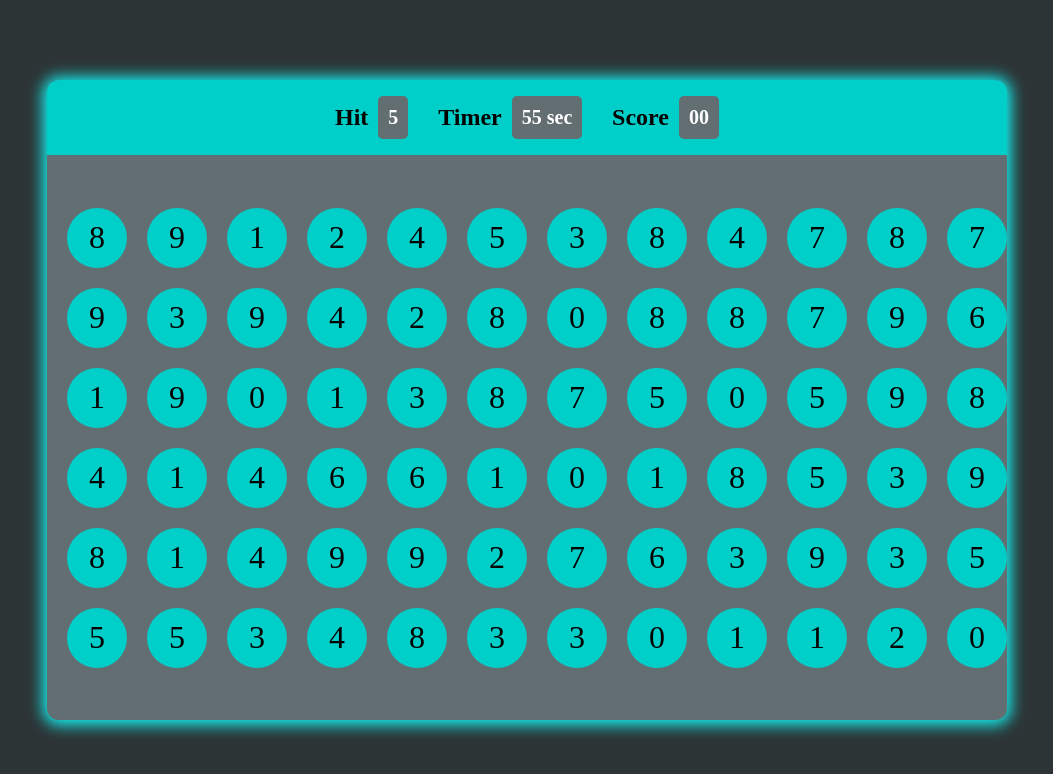
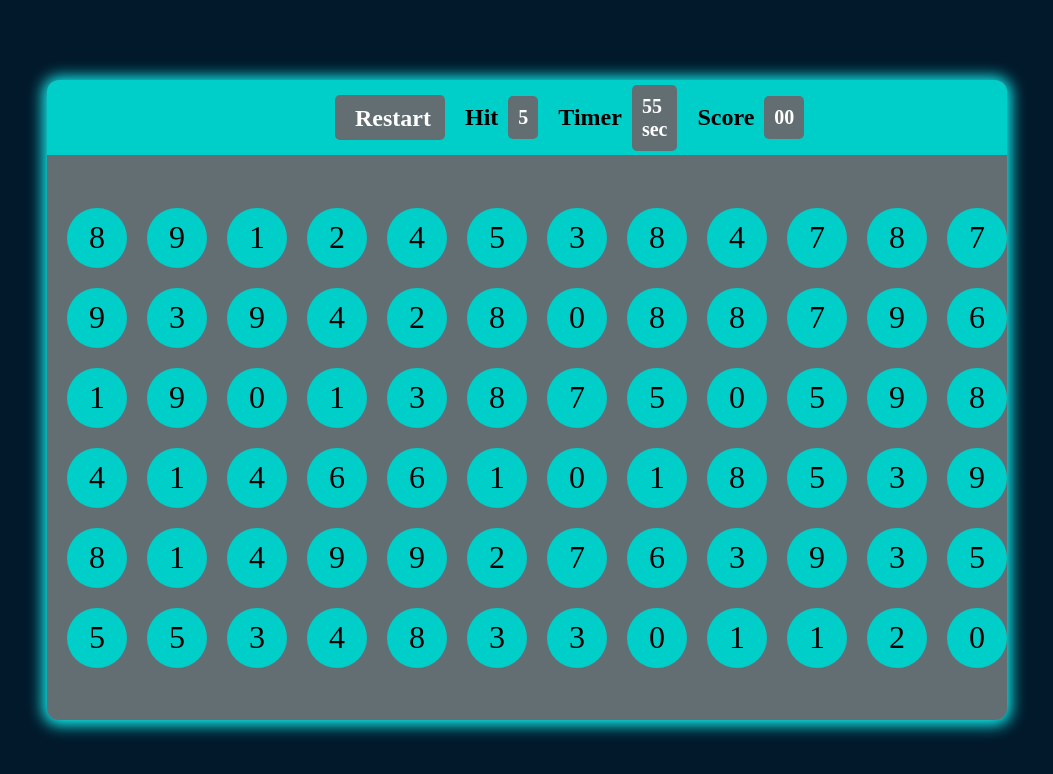
Before and after one commit to safi-sfn/Bubble-Game, a plain HTML site: page HTML/index.html in a window 1280 px wide. Shown: the whole page, without its empty margins (113-1166 px from the left). Drawn offline with Linux system fonts and the light colour scheme.

Commit message:
adding a div with class button

```diff
--- a/CSS/style.css
+++ b/CSS/style.css
@@ -16,7 +16,7 @@ html, body{
     justify-content: center;
     width:100%;
     height:100%;
-    background-color: #2d3436;
+    background-color: #02192B;
 }
 
 .panel{
@@ -71,7 +71,9 @@ html, body{
     padding: 20px;
 }
 
-/* button{
+
+
+.button{
     height: 45px;
     width: 110px;
     padding: 10px 20px;
@@ -82,7 +84,7 @@ html, body{
     background-color: #636e72;
     color: #fff;
     cursor: pointer;
-} */
+}
 
 .bubble{
     display: flex;
--- a/HTML/index.html
+++ b/HTML/index.html
@@ -11,7 +11,7 @@
     <div class="main">
         <div class="panel">
             <div class="panelTop">
-                <!-- <button class="btn">Restart</button> -->
+             <button class="button">Restart</button>
                 <div class="element">
                     <h2>Hit</h2>
                     <div id="hitNum" class="box">0</div>
@@ -24,6 +24,7 @@
                     <h2>Score</h2>
                     <div id="scoreVal" class="box">00</div>
                 </div>
+
             </div>
 
             <div class="panelBtm">
```
